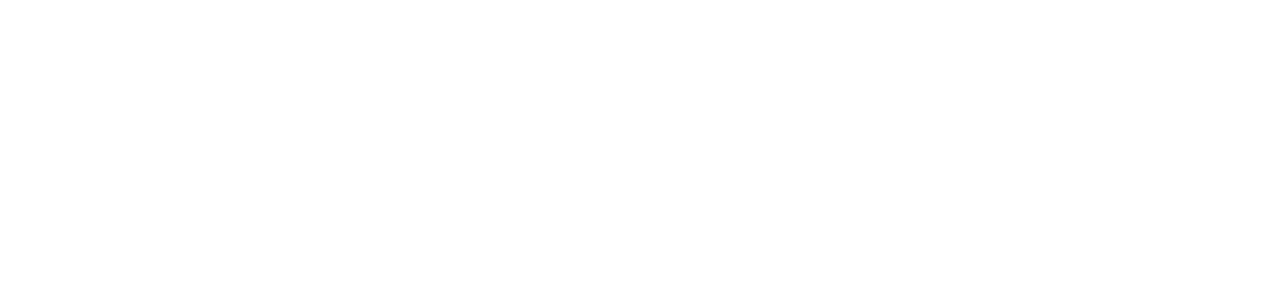
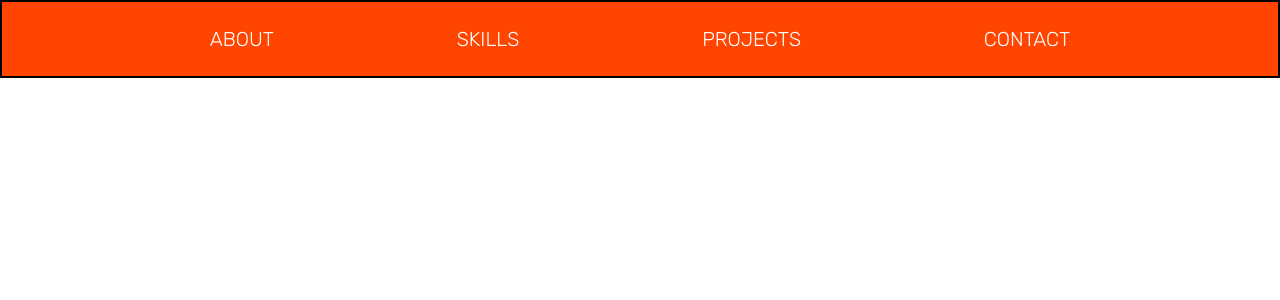
Before and after one commit to smikhu/personal-portfolio, a React (Create React App) app: page / in a window 1280 px wide. Shown: the top 300 px of the page. Built offline with nearby package versions, Linux system fonts and the light colour scheme.

Commit message:
initial navbar created

```diff
--- a/public/index.html
+++ b/public/index.html
@@ -2,42 +2,30 @@
 <html lang="en">
   <head>
     <meta charset="utf-8" />
-    <link rel="icon" href="%PUBLIC_URL%/favicon.ico" />
     <meta name="viewport" content="width=device-width, initial-scale=1" />
     <meta name="theme-color" content="#000000" />
     <meta
       name="description"
       content="Web site created using create-react-app"
     />
-    <link rel="apple-touch-icon" href="%PUBLIC_URL%/logo192.png" />
-    <!--
-      manifest.json provides metadata used when your web app is installed on a
-      user's mobile device or desktop. See https://developers.google.com/web/fundamentals/web-app-manifest/
-    -->
-    <link rel="manifest" href="%PUBLIC_URL%/manifest.json" />
-    <!--
-      Notice the use of %PUBLIC_URL% in the tags above.
-      It will be replaced with the URL of the `public` folder during the build.
-      Only files inside the `public` folder can be referenced from the HTML.
 
-      Unlike "/favicon.ico" or "favicon.ico", "%PUBLIC_URL%/favicon.ico" will
-      work correctly both with client-side routing and a non-root public URL.
-      Learn how to configure a non-root public URL by running `npm run build`.
-    -->
-    <title>React App</title>
+    <!-- SWIPER -->
+    <link rel="stylesheet" href="https://unpkg.com/swiper@8/swiper-bundle.min.css"/>
+    <script defer src="https://unpkg.com/swiper@8/swiper-bundle.min.js"></script>
+
+    <!-- FONT AWESOME -->
+    <link rel="preconnect" href="https://fonts.googleapis.com">
+    <link rel="preconnect" href="https://fonts.gstatic.com" crossorigin>
+    <link href="https://fonts.googleapis.com/css2?family=Rubik:wght@300&display=swap" rel="stylesheet">
+
+    <!-- <link rel="icon" href="%PUBLIC_URL%/favicon.ico" /> -->
+    <!-- <link rel="apple-touch-icon" href="%PUBLIC_URL%/logo192.png" /> -->
+    <!-- <link rel="manifest" href="%PUBLIC_URL%/manifest.json" /> -->
+
+    <title>Steven Mikhu</title>
   </head>
   <body>
     <noscript>You need to enable JavaScript to run this app.</noscript>
     <div id="root"></div>
-    <!--
-      This HTML file is a template.
-      If you open it directly in the browser, you will see an empty page.
-
-      You can add webfonts, meta tags, or analytics to this file.
-      The build step will place the bundled scripts into the <body> tag.
-
-      To begin the development, run `npm start` or `yarn start`.
-      To create a production bundle, use `npm run build` or `yarn build`.
-    -->
   </body>
 </html>
--- a/src/App.js
+++ b/src/App.js
@@ -1,6 +1,21 @@
+import React, { useState, useEffect } from 'react'
+import { ThemeProvider } from "styled-components";
+import { GlobalStyles } from "./components/styles/Global";
+import Navbar from './components/Navbar';
+
 const App = () => {
+  // const [selectedTheme, setSelectedTheme] = useState(soul)
+
   return (
     <div>
+
+      {/* <ThemeProvider theme={selectedTheme}> */}
+
+        <GlobalStyles />
+
+        <Navbar />
+
+      {/* </ThemeProvider> */}
 
     </div>
   );
--- /dev/null
+++ b/src/components/Navbar.js
@@ -0,0 +1,19 @@
+import { Link as ScrollLink } from "react-scroll";
+import { NavbarContainer } from "./styles/Navbar.styled";
+
+const Navbar = () => {
+  return (
+    <NavbarContainer>
+        <nav>
+          <ul>
+            <li>About</li>
+            <li>Skills</li>
+            <li>Projects</li>
+            <li>Contact</li>
+          </ul>
+        </nav>
+    </NavbarContainer>
+  );
+};
+
+export default Navbar;
--- /dev/null
+++ b/src/components/styles/Global.js
@@ -0,0 +1,12 @@
+import { createGlobalStyle } from "styled-components";
+
+export const GlobalStyles = createGlobalStyle`
+*,
+*::before,
+*::after {
+    margin: 0;
+    padding: 0;
+    box-sizing: border-box;
+    font-family: 'Rubik', sans-serif;
+}
+`
--- /dev/null
+++ b/src/components/styles/Navbar.styled.js
@@ -0,0 +1,24 @@
+import styled from "styled-components";
+
+export const NavbarContainer = styled.div`
+  nav {
+    width: 100%;
+    padding: 25px 25px;
+    background-color: orangered;
+    border: 2px solid black;
+    color: white;
+    text-transform: uppercase;
+    font-size: 20px;
+  }
+
+  nav ul {
+    display: flex;
+    justify-content: space-evenly;
+    align-items: center;
+    list-style: none;
+  }
+
+  nav ul li {
+    cursor: pointer;
+  }
+`;
```
